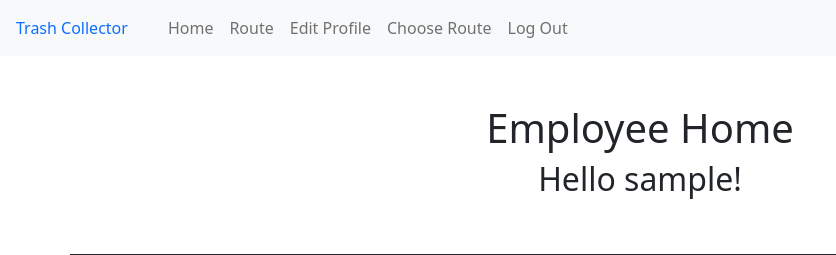
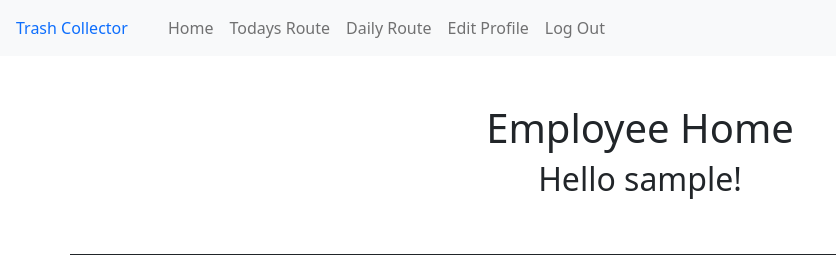
Before and after one commit to cmattox4846/trashcollector, a Django app: template trash_collector/employees/templates/employees/index.html in a window 1280 px wide. Shown: the top 255 px of the page, without its empty margins (0-836 px from the left). Run offline with Django 3.2, Linux system fonts and the light colour scheme; the template is opened without the code that fills it, so the values that code supplies are empty; the visitor is signed in with stand-in values (Sample User, id 1).

```diff
--- a/trash_collector/customers/templates/customers/index.html
+++ b/trash_collector/customers/templates/customers/index.html
@@ -58,7 +58,7 @@
               <a href="{% url 'login' %}">Log In</a>
               <a href="{% url 'accounts:register' %}">Sign Up</a>
             {% endif %}
-
+            <br><br>
             <button type="button" class="btn btn-primary" onclick="location.href='{% url 'customers:edit_profile' %}'">EDIT PROFILE</button>
 
         </div>
--- a/trash_collector/employees/templates/employees/employee_base.html
+++ b/trash_collector/employees/templates/employees/employee_base.html
@@ -2,8 +2,8 @@
 
 {% block navbar %}
     <a class="nav-item nav-link" href="{% url 'employees:index' %}">Home</a>
-    <a class="nav-item nav-link" href="{% url 'employees:route' %}">Route</a>
+    <a class="nav-item nav-link" href="{% url 'employees:route' %}">Todays Route</a>
+    <a class="nav-item nav-link" href="{% url 'employees:choose_route' %}">Daily Route</a>
     <a class="nav-item nav-link" href="{% url 'employees:edit_profile' %}">Edit Profile</a>
-    <a class="nav-item nav-link" href="{% url 'employees:choose_route' %}">Choose Route</a>
 
 {% endblock %}
```
Also changed, not shown: trash_collector/employees/templates/employees/choose_route.html (+6 -1 lines).
